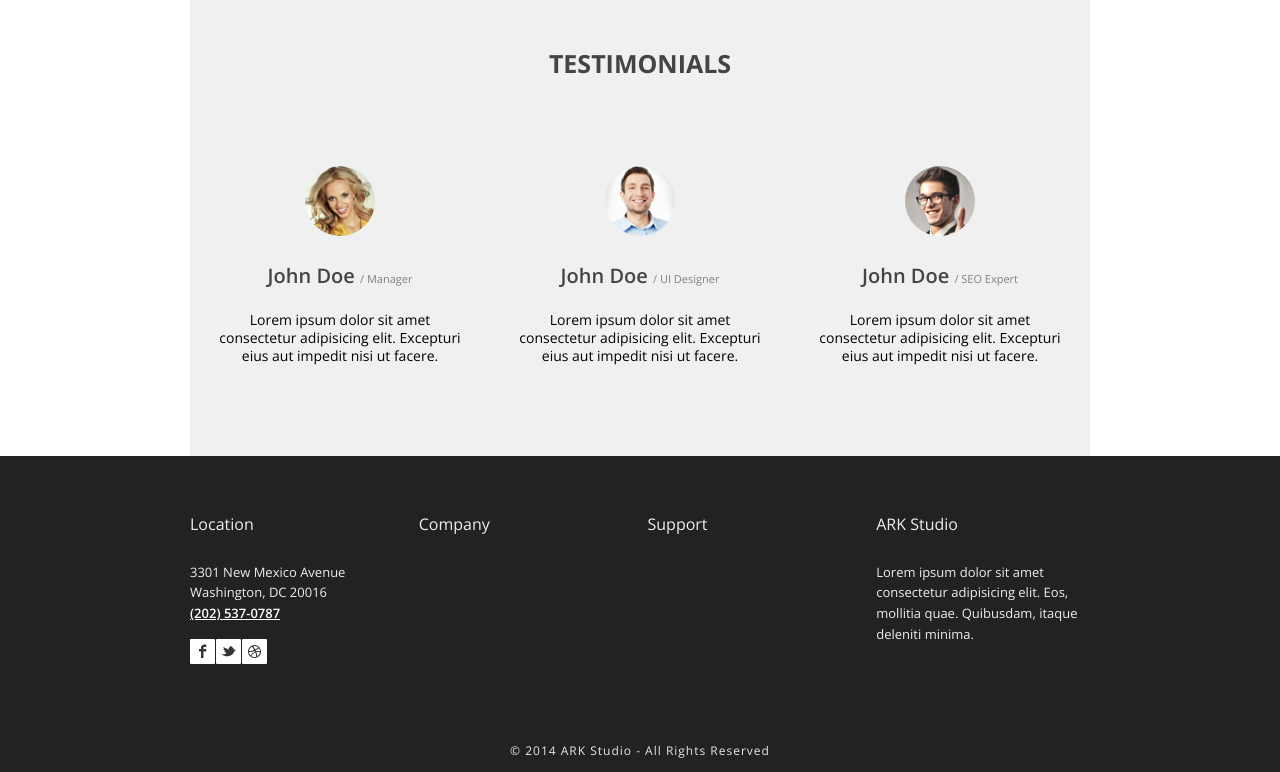
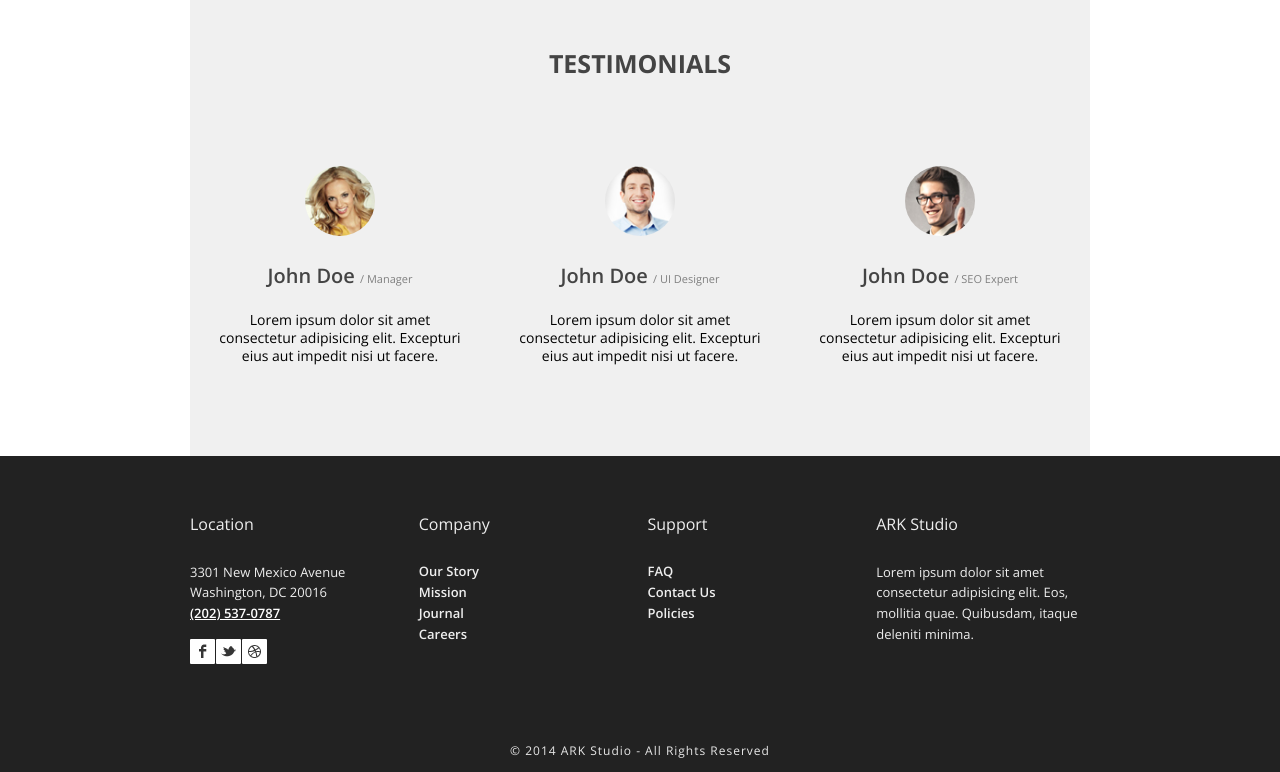
Before and after one commit to shubhambattoo/ark-studio, a plain HTML site: page index.html in a window 1280 px wide. Shown: the part 1628-2400 px from the top of the page. Drawn offline with nearby package versions, Linux system fonts and the light colour scheme.

Commit message:
footer lists

```diff
--- a/index.html
+++ b/index.html
@@ -171,17 +171,30 @@
             3301 New Mexico Avenue Washington, DC 20016
             <a href="tel:+12025370787">(202) 537-0787</a>
             <ul class="social-icons">
-              <li><a href="#"><img src="./img/social.png" alt=""></a></li>
+              <li><a href="#"><img src="./img/social.png" alt="social icons"></a></li>
             </ul>
           </div>
         </div>
         <div class="footer_widget__item">
           <div class="footer_widget__item__heading">Company</div>
-          <div class="footer_widget__item__content"></div>
+          <div class="footer_widget__item__content">
+            <ul id="comp_list" class="footer_widget__list">
+              <li><a href="#" id="comp_item_1">Our Story</a></li>
+              <li><a href="#" id="comp_item_2">Mission</a></li>
+              <li><a href="#" id="comp_item_3">Journal</a></li>
+              <li><a href="#" id="comp_item_4">Careers</a></li>
+            </ul>
+          </div>
         </div>
         <div class="footer_widget__item">
           <div class="footer_widget__item__heading">Support</div>
-          <div class="footer_widget__item__content"></div>
+          <div class="footer_widget__item__content">
+            <ul id="sup_list" class="footer_widget__list">
+              <li><a href="#" id="sup_item_1">FAQ</a></li>
+              <li><a href="#" id="sup_item_2">Contact Us</a></li>
+              <li><a href="#" id="sup_item_3">Policies</a></li>
+            </ul>
+          </div>
         </div>
         <div class="footer_widget__item">
           <div class="footer_widget__item__heading">ARK Studio</div>
--- a/styles/main.css
+++ b/styles/main.css
@@ -277,7 +277,7 @@ body {
 .recent_work figure img {
   width: 100%;
   transform: scale(1.05);
-  transition: cubic-bezier(0.175, 0.885, 0.32, 1.275) 0.4s;
+  transition: transform cubic-bezier(0.175, 0.885, 0.32, 1.275) 0.4s;
 }
 
 .recent_work figure:hover img {
@@ -329,3 +329,28 @@ footer .rights {
   display: inline-block;
   font-weight: 600;
 }
+
+.footer_widget__list {
+  padding: 0;
+  list-style-type: none;
+}
+
+.footer_widget__list li {
+  font-size: 13px;
+  line-height: 1.4;
+}
+
+.footer_widget__list li:not(:last-child) {
+  margin-bottom: 3px;
+}
+
+.footer_widget__list li a {
+  text-decoration: none;
+  color: #eeeeee;
+  transition: color .2s;
+}
+
+.footer_widget__list li a:hover,
+.footer_widget__list li :active {
+  color: rgb(175, 175, 175);
+}
```
